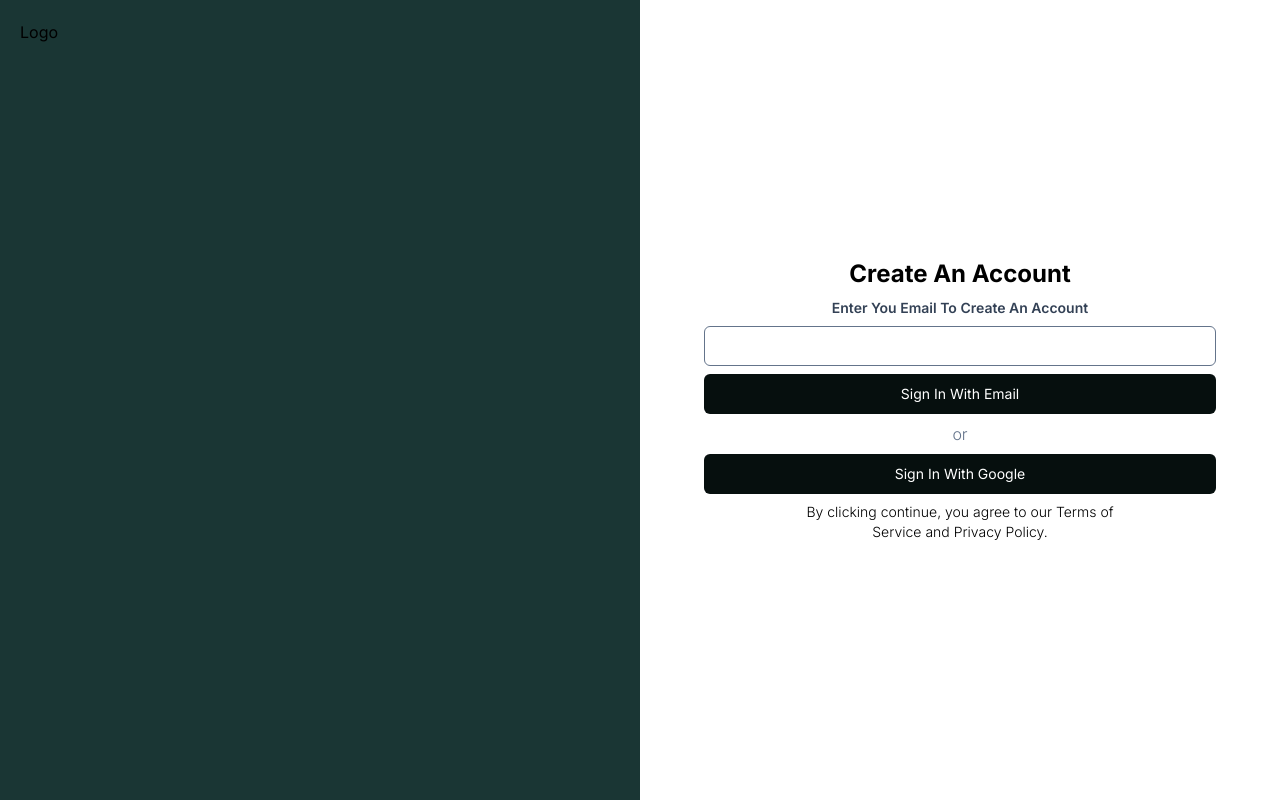
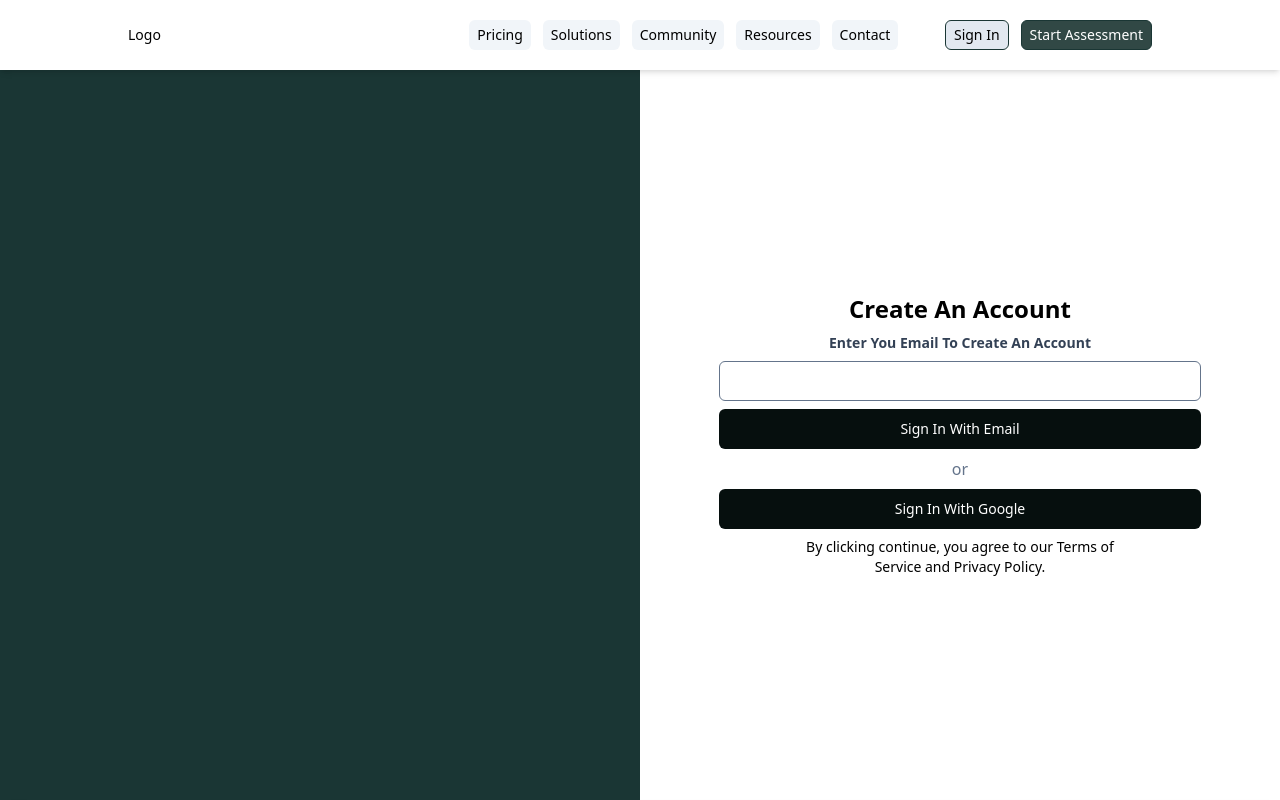
Before and after one commit to kkopoku/therapy-link, a Next.js app in the folder frontend/: page /auth/login in a window 1280 px wide. Shown: the top 800 px of the page. Built offline with nearby package versions, Linux system fonts and the light colour scheme.

Commit message:
created unauthenticated layout

```diff
--- a/frontend/src/app/auth/login/page.tsx
+++ b/frontend/src/app/auth/login/page.tsx
@@ -1,21 +1,20 @@
-"use client"
+"use client";
 
-import { useState } from "react"
-import PrimaryButton from "@/components/buttons/PrimaryButton"
+import { useState } from "react";
+import PrimaryButton from "@/components/buttons/PrimaryButton";
+import UnauthenticatedLayout from "@/components/layouts/UnauthenticatedLayout";
 
 export default function Page() {
+  const [email, setEmail] = useState("");
 
-    const [email, setEmail] = useState("")
+  return (
+    <UnauthenticatedLayout>
+      <div className="grid flex-grow grid-cols-2 items-center justify-center w-full h-full bg-yellow-400">
+        <div className="flex col-span-1 flex-grow h-full w-full  bg-[#1A3634]"></div>
 
-    return(
-        <main className="grid grid-cols-2 min-h-screen text-black">
-
-            <div className="hidden lg:block col-span-1 bg-[#1A3634]">
-                <div className="p-5">Logo</div>
-            </div>
+        <div className="flex flex-col col-span-1 flex-grow h-full w-full bg-white items-center justify-center">
 
           <div className="col-span-2 lg:col-span-1 bg-white flex flex-col items-center justify-center px-5 lg:px-16 gap-y-2">
-
             <div className="text-center text-2xl text-black font-bold">
               Create An Account
             </div>
@@ -25,26 +24,61 @@ export default function Page() {
             </div>
 
             <form className="flex flex-col w-full items-center gap-2">
-                    <input className="border border-slate-500 rounded-md px-3 min-h-10 w-full text-center" name="email"
+              <input
+                className="border border-slate-500 rounded-md px-3 min-h-10 w-full text-center"
+                name="email"
                 type="email"
                 value={email}
-                    onChange={(e)=> setEmail(e.target.value)}
+                onChange={(e) => setEmail(e.target.value)}
               />
-                    <PrimaryButton>
-                        Sign In With Email
-                    </PrimaryButton>
+              <PrimaryButton>Sign In With Email</PrimaryButton>
             </form>
 
             <span className="font-light text-slate-500">or</span>
 
-                <PrimaryButton>
-                    Sign In With Google
-                </PrimaryButton>
+            <PrimaryButton>Sign In With Google</PrimaryButton>
 
-                <span className="text-center text-sm font-light lg:w-2/3">By clicking continue, you agree to our Terms of Service and Privacy Policy.</span>
-
+            <span className="text-center text-sm font-light lg:w-2/3">
+              By clicking continue, you agree to our Terms of Service and
+              Privacy Policy.
+            </span>
+          </div>
         </div>
 
-        </main>
-    )
+        {/* <div className="h-full hidden lg:block col-span-1 bg-[#1A3634]">
+          <div className="p-5">Logo</div>
+        </div>
+
+        <div className="col-span-2 lg:col-span-1 bg-white flex flex-col items-center justify-center px-5 lg:px-16 gap-y-2">
+          <div className="text-center text-2xl text-black font-bold">
+            Create An Account
+          </div>
+
+          <div className="text-center text-sm font-semibold text-slate-700">
+            Enter You Email To Create An Account
+          </div>
+
+          <form className="flex flex-col w-full items-center gap-2">
+            <input
+              className="border border-slate-500 rounded-md px-3 min-h-10 w-full text-center"
+              name="email"
+              type="email"
+              value={email}
+              onChange={(e) => setEmail(e.target.value)}
+            />
+            <PrimaryButton>Sign In With Email</PrimaryButton>
+          </form>
+
+          <span className="font-light text-slate-500">or</span>
+
+          <PrimaryButton>Sign In With Google</PrimaryButton>
+
+          <span className="text-center text-sm font-light lg:w-2/3">
+            By clicking continue, you agree to our Terms of Service and Privacy
+            Policy.
+          </span>
+        </div> */}
+      </div>
+    </UnauthenticatedLayout>
+  );
 }
```
Lines whose indentation alone changed are shown as unchanged.
